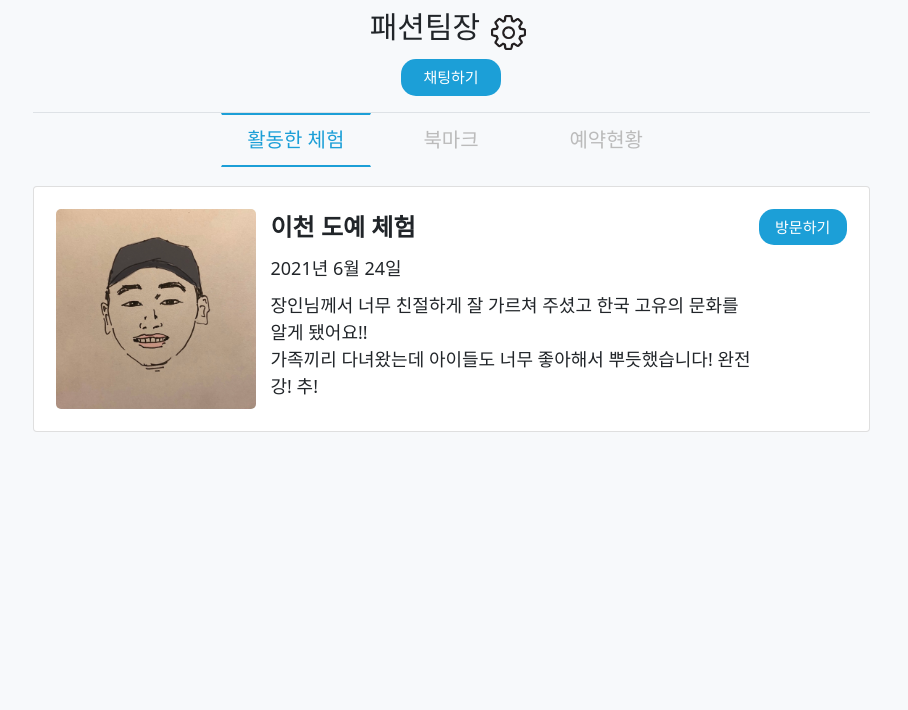
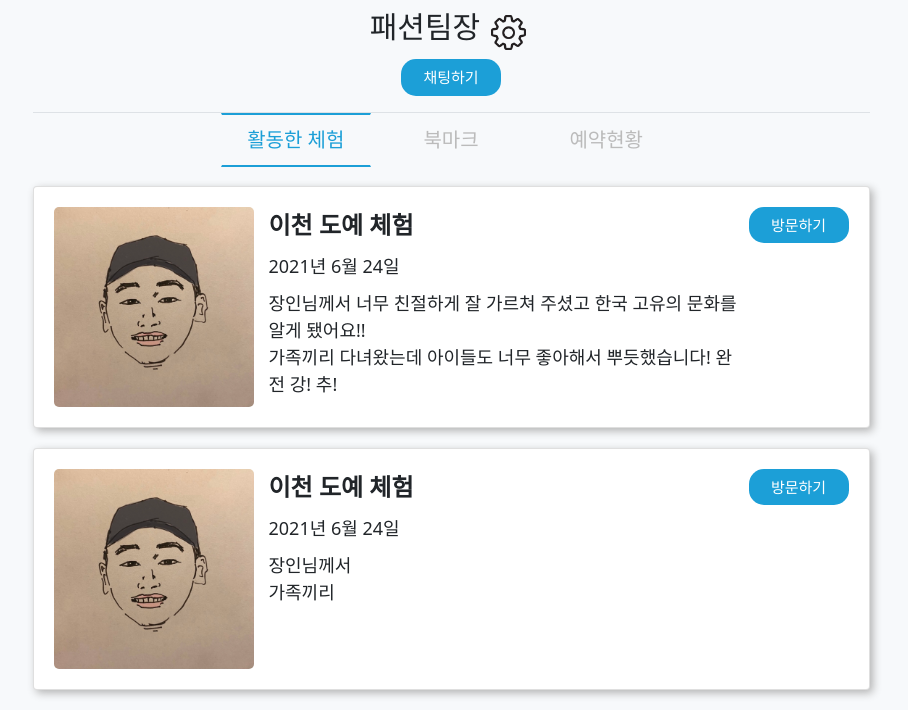
Before and after one commit to LikeLion-CAU-9th/Django-fancy-coder, a Django app: template byurak/accounts/templates/index.html in a window 1280 px wide. Shown: the part 272-982 px from the top of the page, without its empty margins (189-1097 px from the left). Before the commit the page ends 704 px from the top, so only its background shows below. Run offline with Django 3.2, Linux system fonts and the light colour scheme; the template is opened without the code that fills it, so the values that code supplies are empty.

Commit message:
feat: reservation tab added

```diff
--- a/byurak/accounts/templates/index.html
+++ b/byurak/accounts/templates/index.html
@@ -43,11 +43,15 @@
         text-align: center;
     }
 
+    .exp-card{
+        margin-bottom:20px;
+        box-shadow: 3px 3px 8px hsl(0, 0%, 70%);
+    }
     .exp-card-body {
         display: flex;
         flex-direction: row;
         text-align: left;
-        padding: 22px;
+        padding: 20px;
     }
 
     .exp-card-text {
@@ -66,8 +70,8 @@
     }
 
     .exp-card-image {
-        max-width: 200px;
-        max-height: 200px;
+        width: 200px;
+        height: 200px;
         object-fit: cover;
         border-radius: 5px;
     }
@@ -77,6 +81,9 @@
         margin-top: 10px;
     }
 
+    .visit-btn{
+        margin:0 0 auto auto;
+    }
     .visit-master {
         width: 100px;
         height: 36px;
@@ -218,7 +256,7 @@
 
         <!-- 활동한 체험 -->
         <section id="content1" class="experience">
-            <div class="card">
+            <div class="card exp-card">
                 <div class="exp-card-body">
                     <img class="exp-card-image" src="{% static 'image/profilePicture.jpg' %}">
                     <inline class="exp-card-text">
@@ -232,9 +270,31 @@
                             완전 강! 추!
                         </inline>
                     </inline>
-                    <button type="button" class="visit-master">
-                        방문하기
-                    </button>
+                    <div class="visit-btn">
+                        <button type="button" class="visit-master">
+                            방문하기
+                        </button>
+                    </div>
+                </div>
+            </div>
+            <div class="card exp-card">
+                <div class="exp-card-body">
+                    <img class="exp-card-image" src="{% static 'image/profilePicture.jpg' %}">
+                    <inline class="exp-card-text">
+                        <inline class="exp-card-title">이천 도예 체험</inline>
+                        <inline class="exp-card-date">2021년 6월 24일</inline>
+                        <inline class="exp-card-content">
+                            장인님께서
+                            <br>
+                            가족끼리
+                        </inline>
+                    </inline>
+                    <div class="visit-btn" style="margin:0 0 auto auto;">
+                        <button type="button" class="visit-master">
+                            방문하기
+                        </button>
+                    </div>
+
                 </div>
             </div>
         </section>
@@ -273,14 +333,42 @@
 
         <!-- 예약현황 -->
         <section id="content3" class="reservation">
-            <ul class="flex-container">
-                <li class="flex-item">1</li>
-                <li class="flex-item">2</li>
-                <li class="flex-item">3</li>
-                <li class="flex-item">4</li>
-                <li class="flex-item">5</li>
-                <li class="flex-item">6</li>
-            </ul>
+            <div class="card reservation-card">
+                <div class="reservation-card-body">
+                    <img class="reservation-card-image" src="{% static 'image/profilePicture.jpg' %}">
+                    <inline class="reservation-card-text">
+                        <inline class="reservation-card-title">이천 도예 체험</inline>
+                        <inline class="reservation-card-date">2021년 6월 24일</inline>
+                    </inline>
+                    <div class="reservation-status in-progress">
+                        진행중
+                    </div>
+                </div>
+            </div>
+            <div class="card reservation-card">
+                <div class="reservation-card-body">
+                    <img class="reservation-card-image" src="{% static 'image/profilePicture.jpg' %}">
+                    <inline class="reservation-card-text">
+                        <inline class="reservation-card-title">이천 도예 체험</inline>
+                        <inline class="reservation-card-date">2021년 6월 24일</inline>
+                    </inline>
+                    <div class="reservation-status complete">
+                        예약완료
+                    </div>
+                </div>
+            </div>
+            <div class="card reservation-card">
+                <div class="reservation-card-body">
+                    <img class="reservation-card-image" src="{% static 'image/profilePicture.jpg' %}">
+                    <inline class="reservation-card-text">
+                        <inline class="reservation-card-title">이천 도예 체험</inline>
+                        <inline class="reservation-card-date">2021년 6월 24일</inline>
+                    </inline>
+                    <div class="reservation-status impossible">
+                        예약불가
+                    </div>
+                </div>
+            </div>
         </section>
     </div>
 </div>
```
Also changed, not shown: other parts of byurak/accounts/templates/index.html (+59 -28 lines).
